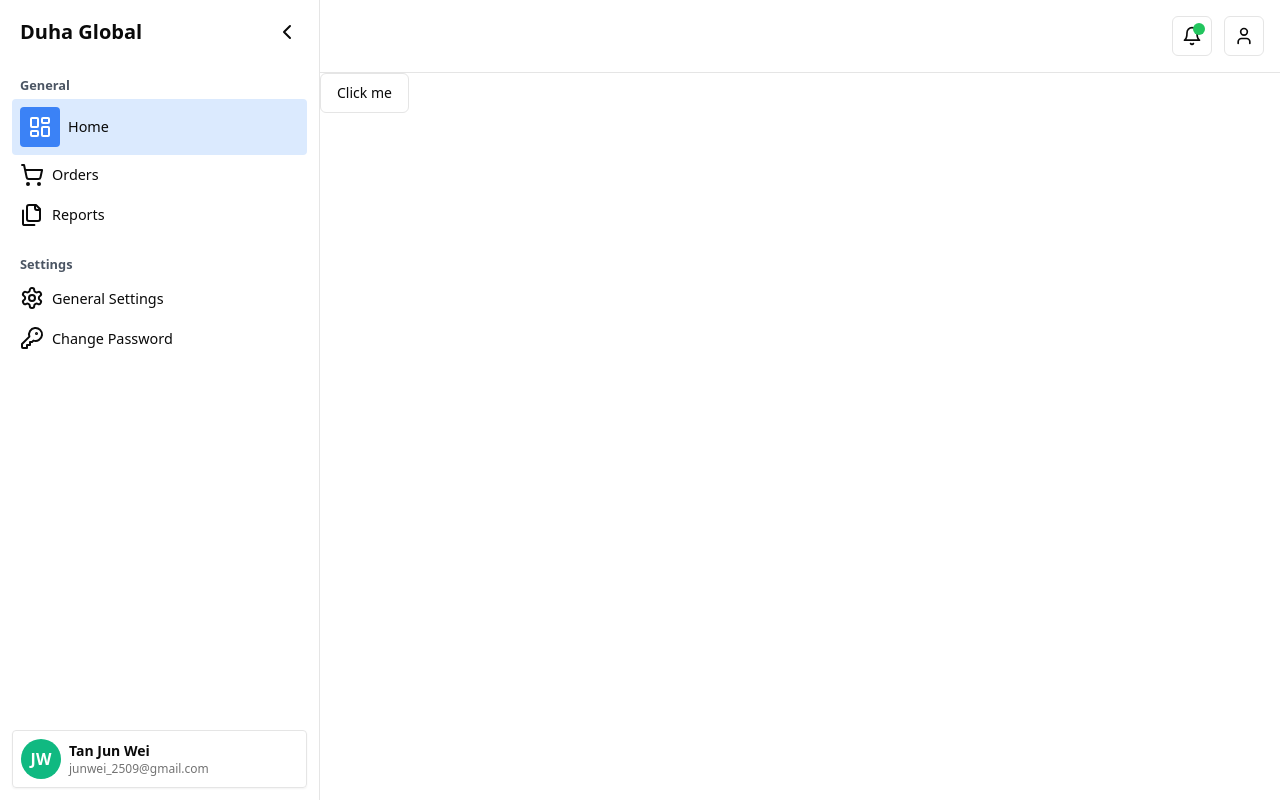
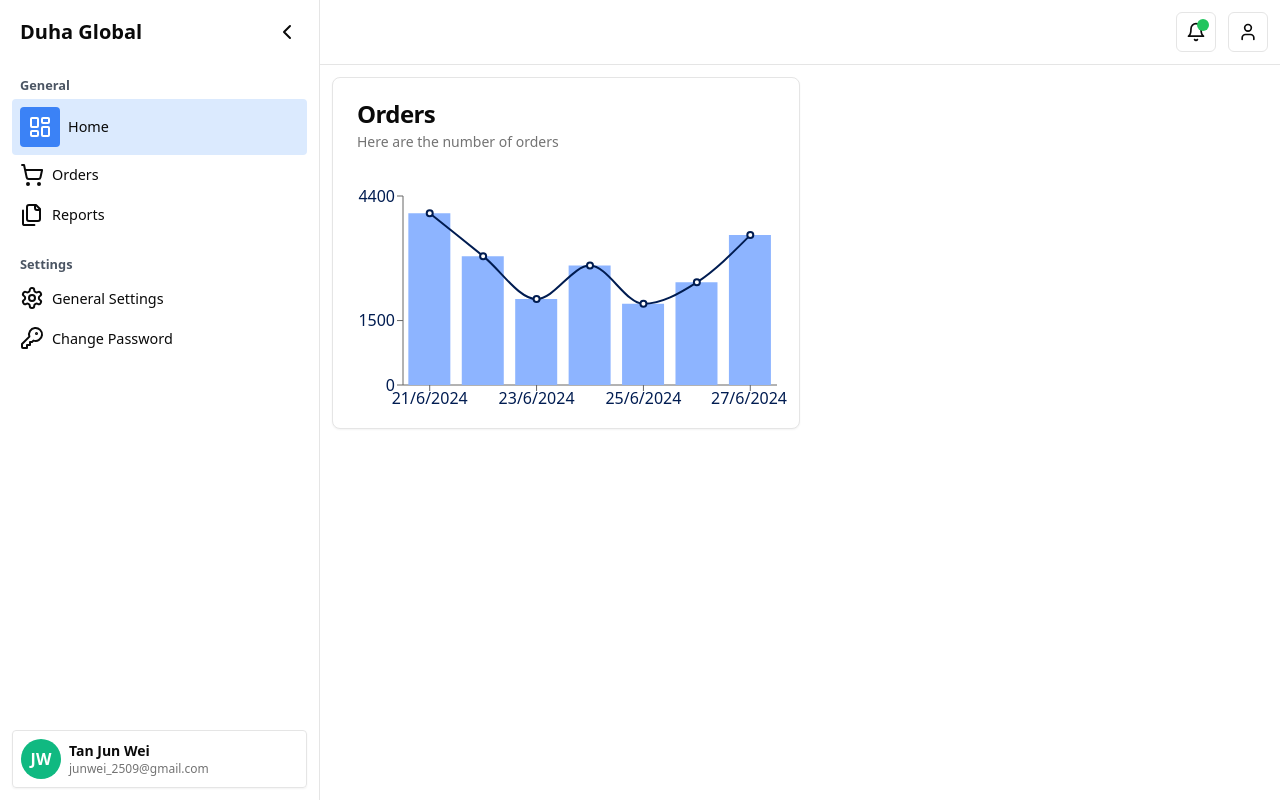
Before and after one commit to JunWei25/Duha-Global, a React (Vite) app: page / in a window 1280 px wide. Built offline with nearby package versions, Linux system fonts and the light colour scheme.

Commit message:
Added Home Dashboard Chart

```diff
--- a/package.json
+++ b/package.json
@@ -20,6 +20,7 @@
     "react": "^18.3.1",
     "react-dom": "^18.3.1",
     "react-router-dom": "^6.24.0",
+    "recharts": "^2.12.7",
     "tailwind-merge": "^2.3.0",
     "tailwindcss-animate": "^1.0.7"
   },
--- /dev/null
+++ b/src/components/Cards/General.tsx
@@ -0,0 +1,25 @@
+import {
+  Card,
+  CardContent,
+  CardDescription,
+  CardHeader,
+  CardTitle,
+} from "../ui/card";
+import OrderBarChart from "../Charts/OrderBarChart";
+
+
+const General = () => {
+  return (
+    <Card>
+      <CardHeader>
+        <CardTitle>Orders</CardTitle>
+        <CardDescription>Here are the number of orders</CardDescription>
+      </CardHeader>
+      <CardContent className="h-60 p-0 mr-3 mb-3">
+        <OrderBarChart></OrderBarChart>
+      </CardContent>
+    </Card>
+  );
+};
+
+export default General;
--- /dev/null
+++ b/src/components/Charts/OrderBarChart.tsx
@@ -0,0 +1,98 @@
+import {
+    ComposedChart,
+  Bar,
+  Tooltip,
+  XAxis,
+  YAxis,
+  Rectangle,
+  ResponsiveContainer,
+  Line
+} from "recharts";
+
+interface CustomTooltipProps {
+  active?: boolean;
+  payload?: { value: number }[];
+  label?: string;
+}
+
+const CustomTooltip: React.FC<CustomTooltipProps> = ({
+  active,
+  payload,
+  label,
+}) => {
+  if (active && payload && payload.length) {
+    return (
+      <div className="custom-tooltip bg-primary text-white p-2 rounded-md shadow-sm">
+        <p className="label">{`Date: ${label}`}</p>
+        <p className="intro">{`UV: ${payload[0].value}`}</p>
+      </div>
+    );
+  }
+
+  return null;
+};
+
+interface DataEntry {
+  date: string;
+  uv: number;
+}
+
+const calculateMaxValue = (data: DataEntry[]): number => {
+  const maxValue = Math.max(...data.map((entry) => entry.uv));
+  return Math.ceil(maxValue * 1.1); // Extend by 10%
+};
+
+const data = [
+  {
+    date: "21/6/2024",
+    uv: 4000,
+  },
+  {
+    date: "22/6/2024",
+    uv: 3000,
+  },
+  {
+    date: "23/6/2024",
+    uv: 2000,
+  },
+  {
+    date: "24/6/2024",
+    uv: 2780,
+  },
+  {
+    date: "25/6/2024",
+    uv: 1890,
+  },
+  {
+    date: "26/6/2024",
+    uv: 2390,
+  },
+  {
+    date: "27/6/2024",
+    uv: 3490,
+  },
+];
+
+const OrderBarChart = () => {
+  const yAxisMax = calculateMaxValue(data);
+  return (
+    <ResponsiveContainer width="100%" height="100%">
+      <ComposedChart
+        data={data}
+        margin={{ top: 20, right: 10, left: 10, bottom: 1 }}
+      >
+        <XAxis dataKey="date" tick={{ fill: "#001c51" }} />
+        <YAxis tick={{ fill: "#001c51" }} domain={[0, yAxisMax]} />
+        <Tooltip content={<CustomTooltip />} />
+        <Bar
+          dataKey="uv"
+          fill="#8db4ff"
+          activeBar={<Rectangle fill="#0057ff" />}
+        />
+        <Line type="monotone" dataKey="uv" stroke="#001c51" strokeWidth={2}/>
+      </ComposedChart>
+    </ResponsiveContainer>
+  );
+};
+
+export default OrderBarChart;
--- a/src/components/Header.tsx
+++ b/src/components/Header.tsx
@@ -25,7 +25,7 @@ const Header = () => {
   ]);
 
   return (
-    <div className="flex gap-4 p-4 border-b">
+    <div className="flex gap-4 p-3 border-b">
       <div className="flex justify-end w-full gap-3">
         <DropdownMenu>
           <DropdownMenuTrigger>
--- /dev/null
+++ b/src/components/ui/card.tsx
@@ -0,0 +1,79 @@
+import * as React from "react"
+
+import { cn } from "../../lib/utils"
+
+const Card = React.forwardRef<
+  HTMLDivElement,
+  React.HTMLAttributes<HTMLDivElement>
+>(({ className, ...props }, ref) => (
+  <div
+    ref={ref}
+    className={cn(
+      "rounded-lg border bg-card text-card-foreground shadow-sm",
+      className
+    )}
+    {...props}
+  />
+))
+Card.displayName = "Card"
+
+const CardHeader = React.forwardRef<
+  HTMLDivElement,
+  React.HTMLAttributes<HTMLDivElement>
+>(({ className, ...props }, ref) => (
+  <div
+    ref={ref}
+    className={cn("flex flex-col space-y-1.5 p-6", className)}
+    {...props}
+  />
+))
+CardHeader.displayName = "CardHeader"
+
+const CardTitle = React.forwardRef<
+  HTMLParagraphElement,
+  React.HTMLAttributes<HTMLHeadingElement>
+>(({ className, ...props }, ref) => (
+  <h3
+    ref={ref}
+    className={cn(
+      "text-2xl font-semibold leading-none tracking-tight",
+      className
+    )}
+    {...props}
+  />
+))
+CardTitle.displayName = "CardTitle"
+
+const CardDescription = React.forwardRef<
+  HTMLParagraphElement,
+  React.HTMLAttributes<HTMLParagraphElement>
+>(({ className, ...props }, ref) => (
+  <p
+    ref={ref}
+    className={cn("text-sm text-muted-foreground", className)}
+    {...props}
+  />
+))
+CardDescription.displayName = "CardDescription"
+
+const CardContent = React.forwardRef<
+  HTMLDivElement,
+  React.HTMLAttributes<HTMLDivElement>
+>(({ className, ...props }, ref) => (
+  <div ref={ref} className={cn("p-6 pt-0", className)} {...props} />
+))
+CardContent.displayName = "CardContent"
+
+const CardFooter = React.forwardRef<
+  HTMLDivElement,
+  React.HTMLAttributes<HTMLDivElement>
+>(({ className, ...props }, ref) => (
+  <div
+    ref={ref}
+    className={cn("flex items-center p-6 pt-0", className)}
+    {...props}
+  />
+))
+CardFooter.displayName = "CardFooter"
+
+export { Card, CardHeader, CardFooter, CardTitle, CardDescription, CardContent }
--- a/src/pages/Layout.tsx
+++ b/src/pages/Layout.tsx
@@ -19,7 +19,9 @@ const Layout: React.FC<LayoutProps> = () => {
       <SideBar collapsed={sidebarCollapsed} toggleSidebar={toggleSidebar} />
       <main className={`flex-1 transition-all duration-300 ${sidebarCollapsed ? 'pl-20' : 'pl-80'}`}>
         <Header />
-        <Home />
+        <div className="p-3">
+          <Home></Home>
+        </div>
       </main>
     </div>
   );
--- a/src/pages/home/Home.tsx
+++ b/src/pages/home/Home.tsx
@@ -1,9 +1,11 @@
-import { Button } from "../../components/ui/button"
+import General from "../../components/Cards/General";
 
 export default function Home() {
   return (
     <div>
-      <Button variant="outline">Click me</Button>
+      <div className="grid grid-cols-2">
+        <General />
+      </div>
     </div>
-  )
+  );
 }
```
Also changed, not shown: 1 other file (tests, documents, lock files or other folders).
